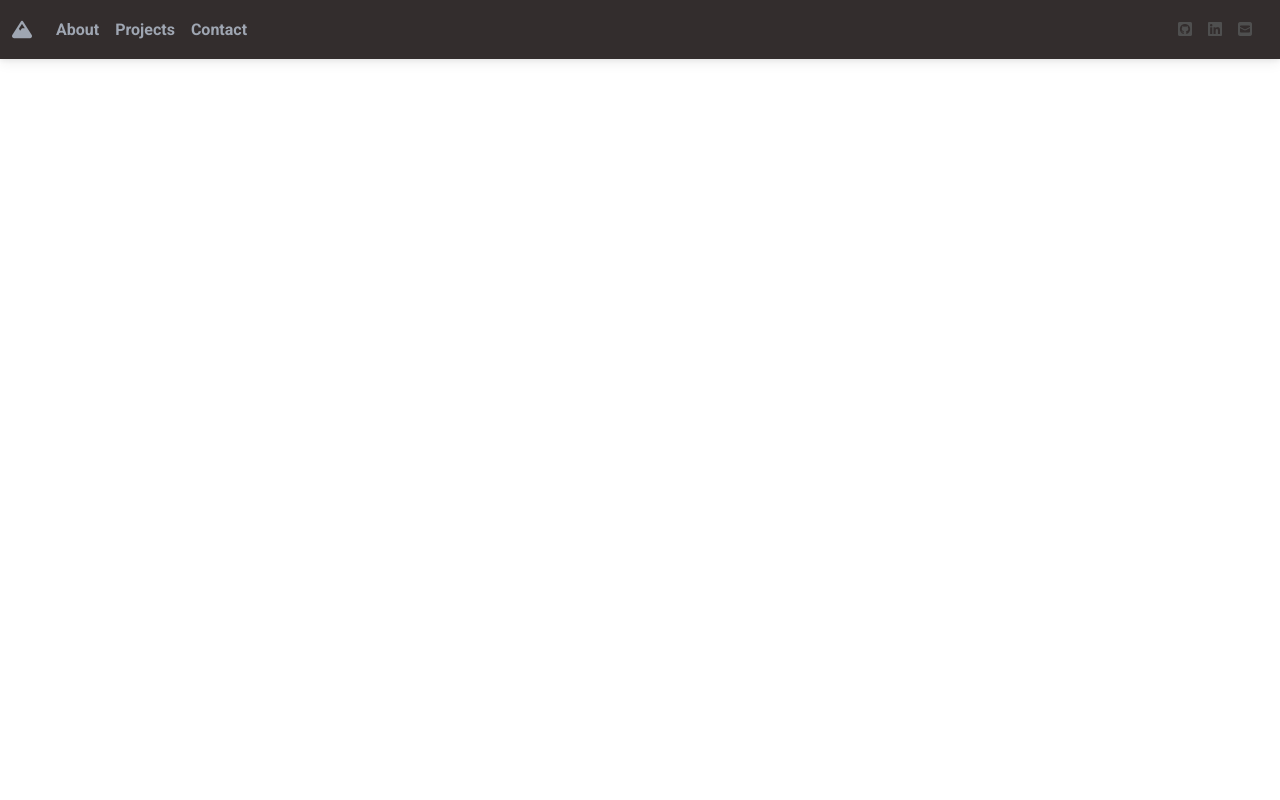
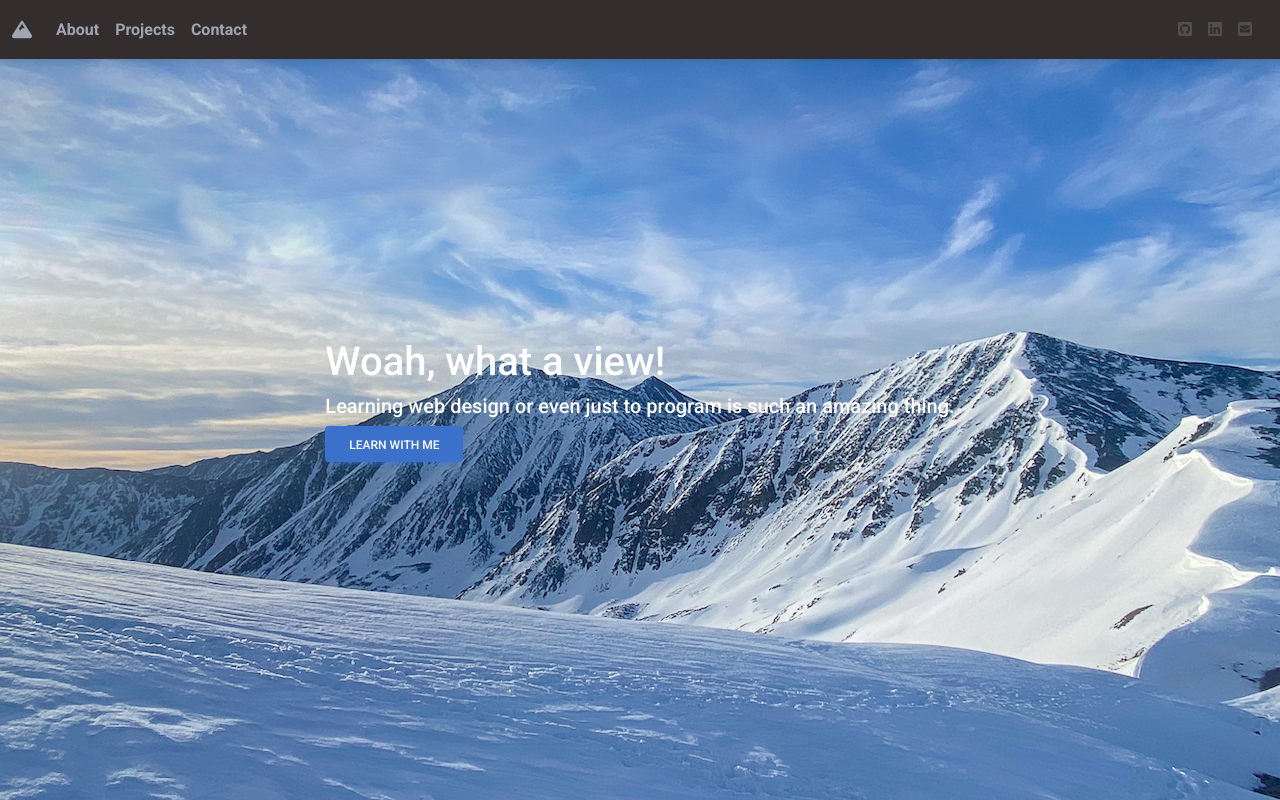
Before and after one commit to FancyPotts/website, a plain HTML site: page index.html in a window 1280 px wide. Drawn offline with Linux system fonts and the light colour scheme.

Commit message:
Call to action

```diff
--- a/index.html
+++ b/index.html
@@ -4,7 +4,7 @@
     <meta charset="UTF-8" />
     <meta name="viewport" content="width=device-width, initial-scale=1, shrink-to-fit=no" />
     <meta http-equiv="x-ua-compatible" content="ie=edge" />
-    <title>Testp</title>
+    <title>Aaron Potts</title>
     <!-- MDB icon -->
     <link rel="icon" href="img/mdb-favicon.ico" type="image/x-icon" />
     <!-- Font Awesome -->
@@ -26,7 +26,10 @@
 <header>
 
   <!-- Navbar -->
-  <nav class="navbar navbar-expand-lg navbar-dark bg-dark">
+  <nav  style="z-index: 1;
+              min-height: 58.59px;
+              "
+        class="navbar navbar-expand-lg navbar-dark bg-dark">
     <!-- Container wrapper -->
     <div class="container-fluid">
       <!-- Toggle button -->
@@ -77,6 +80,29 @@
     <!-- Container wrapper -->
   </nav>
   <!-- Navbar -->
+<div  class="bg-image vh-100"
+        style="
+              margin-top: -58.59px;
+              background-image: url('./Htinmtn.jpg');">
+
+<!-- Container -->
+  <div class="container d-flex h-100 justify-content-center align-items-center text-white">
+
+
+      <!-- Call to action -->
+    <div>
+      <h1>
+        Woah, what a view!
+      </h1>
+      <H5>
+        Learning web design or even just to program is such an amazing thing.
+      </H5>
+      <a href="#" class="btn btn-primary" role="button">Learn with me</a>
+    </div>
+
+  </div>
+
+</div>
 
 </header>
 <!--Main Navigation-->
```
Also changed, not shown: Htinmtn.jpg (added), 1 other file.
